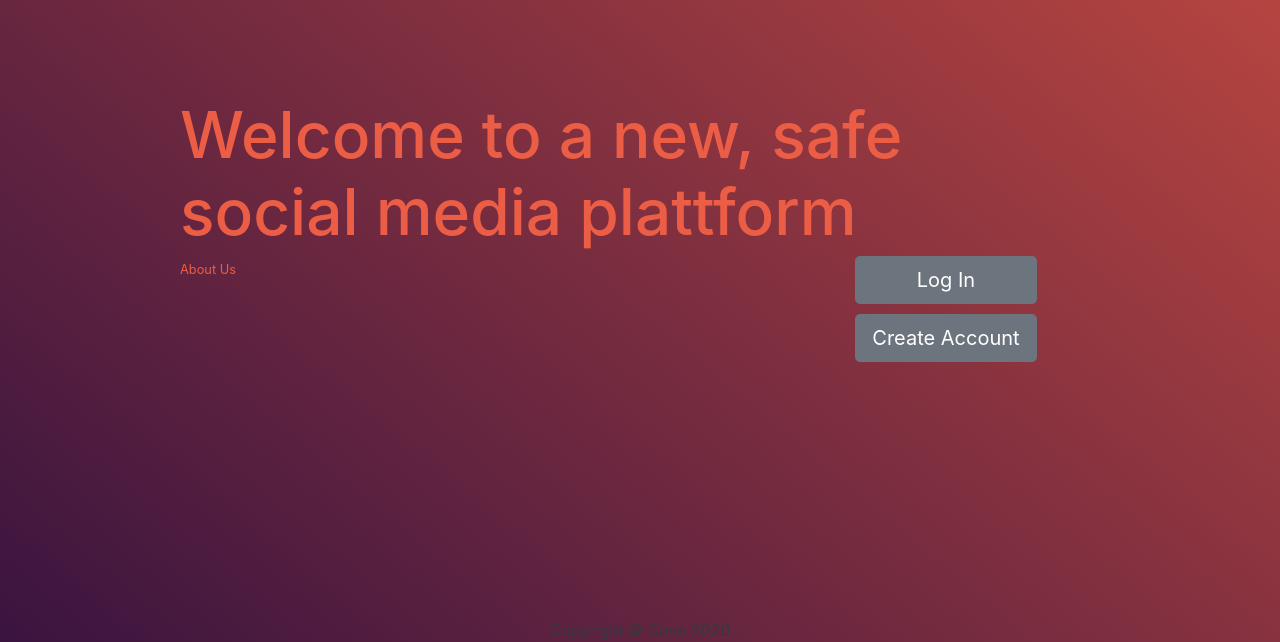
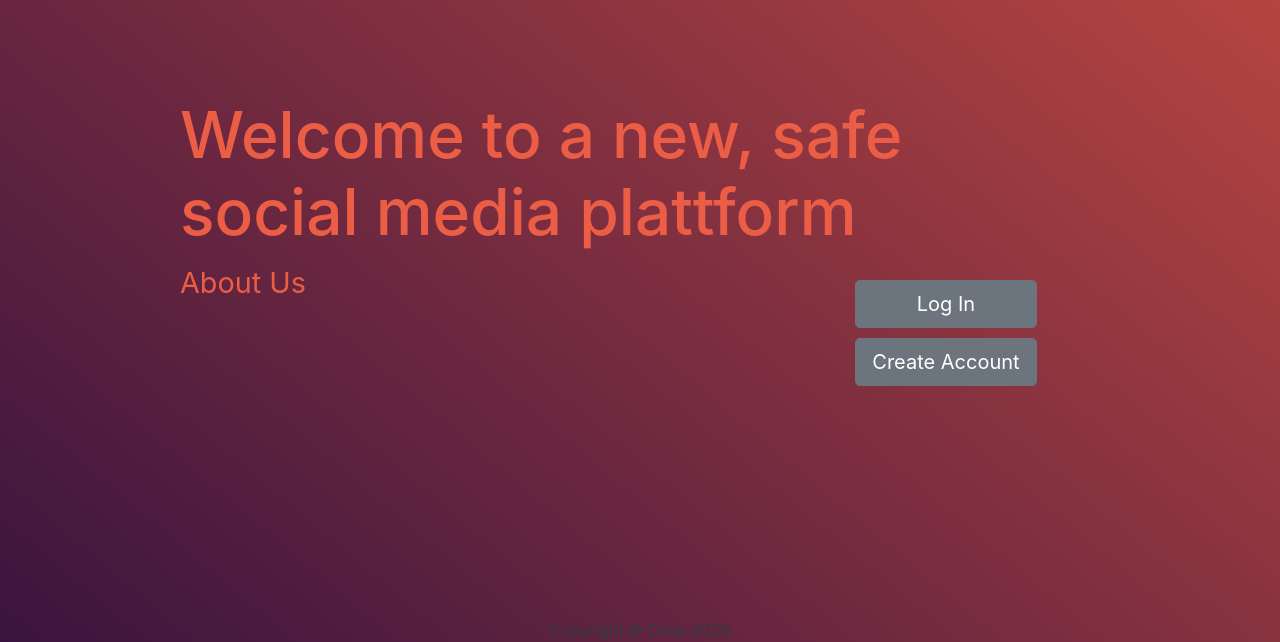
Before and after one commit to DaniD1986/Socialmediapage, a website: page index.html in a window 1280 px wide. Shown: the part 158-800 px from the top of the page. Drawn offline with Linux system fonts and the light colour scheme.

Commit message:
Update blog-home.css

```diff
--- a/css/blog-home.css
+++ b/css/blog-home.css
@@ -16,6 +16,8 @@ body {
     color: #EB5E45;
     text-align: left;
     background-image: linear-gradient(220deg, #C14940, #3A143F);
+    background-repeat: no-repeat;
+    background-attachment: fixed;
 }
 
 html {
@@ -30,7 +32,7 @@ img {
 h1.aboutus {
  color: #EB5E45;
  margin-left: 150px;
-
+ font-size: 36px;
 }
 
 h1.welcome {
```
